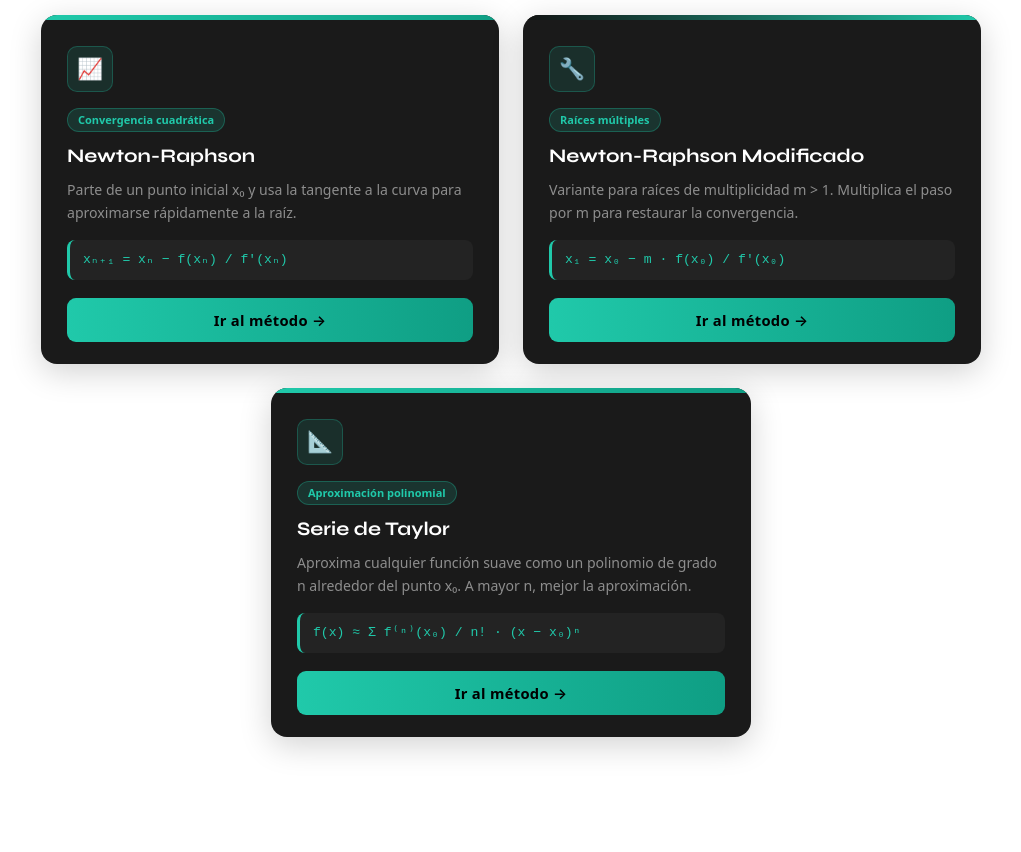
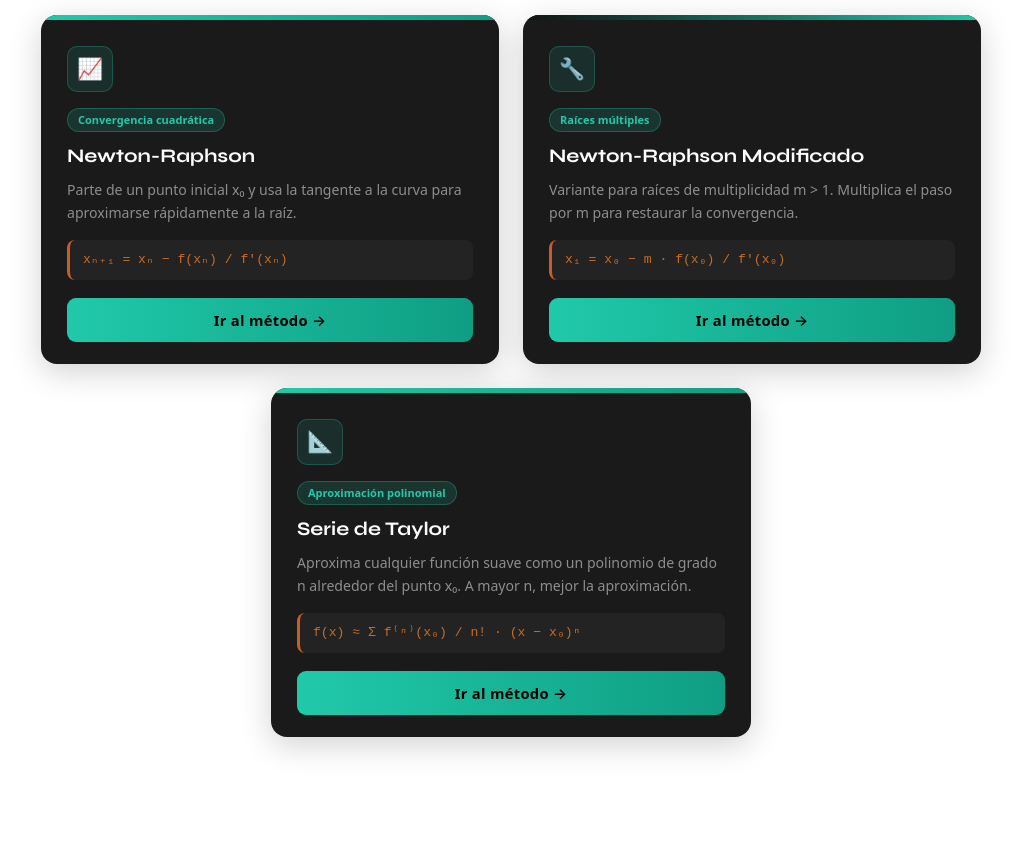
Before and after one commit to Ramirezsac99/metodos-numericos, a Django app: page / in a window 1280 px wide. Shown: the part 718-1570 px from the top of the page, without its empty margins (129-1150 px from the left). Run offline with Django 5.2, Linux system fonts and the light colour scheme; some libraries are stand-ins or nearby versions.

```diff
--- a/metodos/templates/metodos/home.html
+++ b/metodos/templates/metodos/home.html
@@ -84,8 +84,8 @@
   .formula-strip {
     background:rgba(255,255,255,0.04); border-radius:8px;
     padding:10px 13px; font-family:'Courier New',monospace;
-    font-size:0.82rem; color:#20c9aa; margin-bottom:18px;
-    border-left:3px solid #20c9aa;
+    font-size:0.82rem; color:#c96c20; margin-bottom:18px;
+    border-left:3px solid #c95e20;
   }
 
   .card-btn {
```
